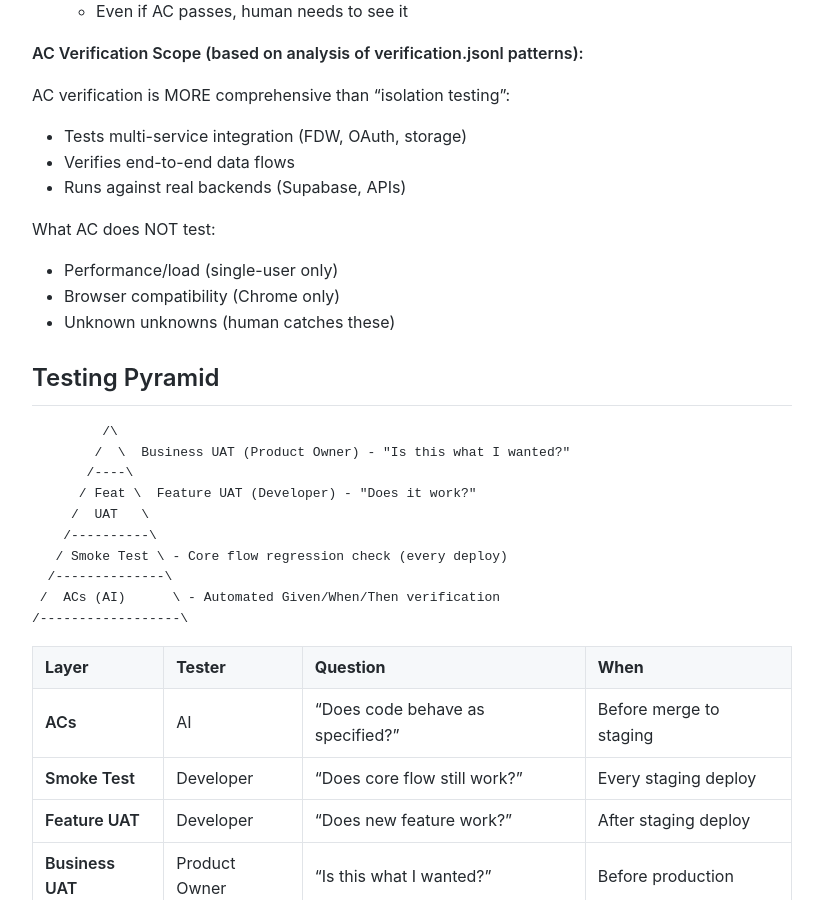
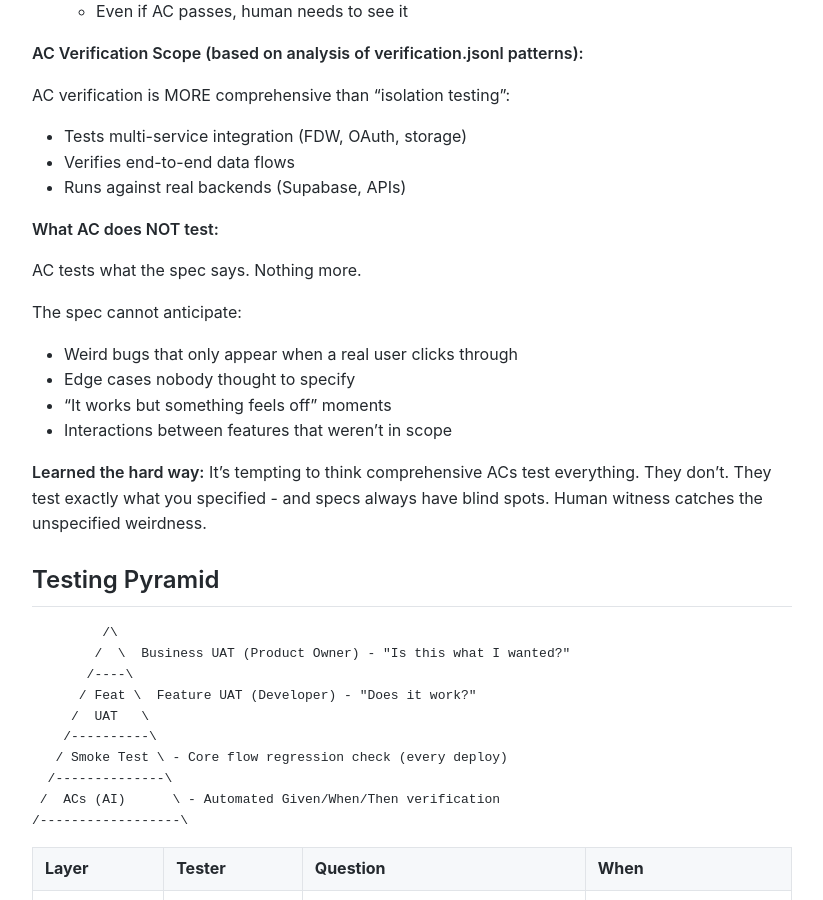
Before and after one commit to MariusWilsch/public-wilsch-ai-pages, a Jekyll site: the page built from global/staging-uat-workflow.md, in a window 1280 px wide and 900 px high, scrolled down 1492 px. Shown: the whole window, without its empty margins (228-1051 px from the left). Built offline with Jekyll 4.4.1, drawn with Linux system fonts in a browser that asks for light colours; our own code applies the rules of GitHub Pages for plain Markdown files.

Commit message:
Sync from hippocampus 2026-01-18

```diff
--- a/global/staging-uat-workflow.md
+++ b/global/staging-uat-workflow.md
@@ -56,10 +56,17 @@ AC verification is MORE comprehensive than "isolation testing":
 - Verifies end-to-end data flows
 - Runs against real backends (Supabase, APIs)
 
-What AC does NOT test:
-- Performance/load (single-user only)
-- Browser compatibility (Chrome only)
-- Unknown unknowns (human catches these)
+**What AC does NOT test:**
+
+AC tests what the spec says. Nothing more.
+
+The spec cannot anticipate:
+- Weird bugs that only appear when a real user clicks through
+- Edge cases nobody thought to specify
+- "It works but something feels off" moments
+- Interactions between features that weren't in scope
+
+**Learned the hard way:** It's tempting to think comprehensive ACs test everything. They don't. They test exactly what you specified - and specs always have blind spots. Human witness catches the unspecified weirdness.
 
 ## Testing Pyramid
 
```
